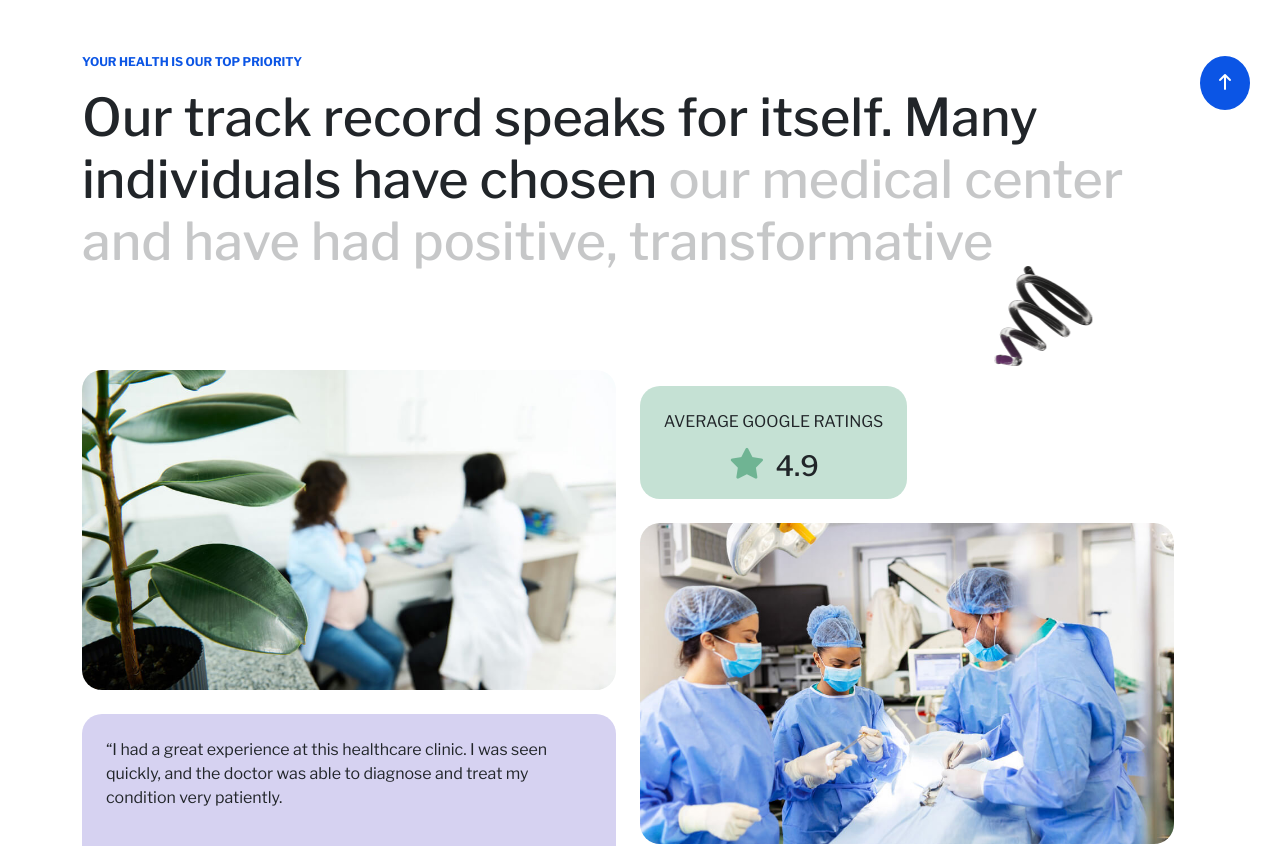
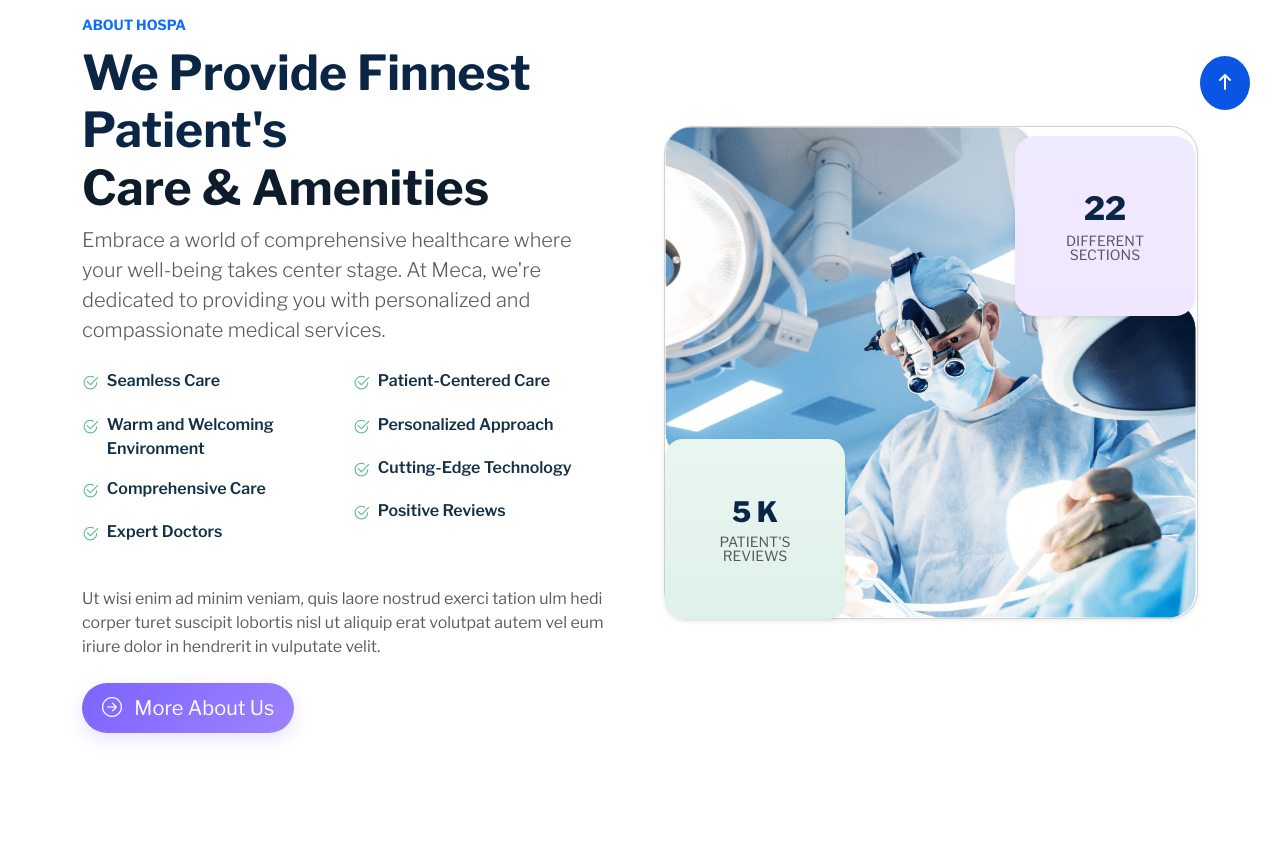
Before and after one commit to Rawanbahaa142/SMART_Health_Care-DEPI-, an Angular app: page / in a window 1280 px wide. Shown: the part 660-1506 px from the top of the page. Built offline with nearby package versions, Linux system fonts and the light colour scheme.

Commit message:
About Hospo

```diff
--- a/src/app/interface/interface.css
+++ b/src/app/interface/interface.css
@@ -20,6 +20,110 @@
 }
 
 /* End Bannner Style */
+
+/* Start About Hospo */
+/* Start About Hospo */
+
+:host {
+  --primary: #0b2545;
+  --muted: #6b7b8a;
+  --accent: #7c63ff;
+  --mint: #e6f7f1;
+  --lavender: #efe7ff;
+}
+
+.about-hospa {
+  .display-5 { color: var(--primary); }
+  .lead { color: var(--muted); }
+
+  .lists li {
+    padding: 8px 0;
+    font-weight: 600;
+    color: #133046;
+    .check {
+      color: #59b987;
+      font-size: 1.05rem;
+      margin-top: 2px;
+    }
+  }
+
+  .btn-purple {
+    background: linear-gradient(135deg, var(--accent), #9e83ff);
+    color: white;
+    border-radius: 30px;
+    padding: 10px 20px;
+    border: none;
+    box-shadow: 0 6px 18px rgba(124,99,255,0.18);
+  }
+
+  .image-card {
+    border-radius: 28px;
+    overflow: hidden;
+    position: relative;
+  }
+
+  .rounded-custom {
+    width: 100%;
+    height: auto;
+    display: block;
+    border-top-right-radius: 28px;
+    border-bottom-left-radius: 28px;
+    object-fit: cover;
+  }
+
+
+  .stat-card {
+    width: 180px;
+    height: 180px;
+    border-radius: 70px;
+    padding: 5%;
+    position: absolute;
+    text-align: center;
+    background: white;
+  }
+
+  .stat-top {
+    right:27px ;
+    top: 10px;
+    background: linear-gradient(180deg, #f0eaff, #efe7ff);
+    border-radius: 20px;
+  }
+
+  .stat-bottom {
+    left: 25px;
+    bottom: 0px;
+    background: linear-gradient(180deg, #e9f6f0, #dff1ea);
+    border-radius: 18px;
+  }
+
+  .stat-number {
+    font-weight: 800;
+    color: #0b2545;
+  }
+
+  .stat-label {
+    color: #5f6b73;
+    line-height: 1;
+    margin-top: 6px;
+  }
+
+  @media (max-width: 991px) {
+    .stat-top {
+      right: 12px;
+      top: -6px;
+      transform: scale(0.92);
+    }
+    .stat-bottom {
+      left: 12px;
+      bottom: -6px;
+      transform: scale(0.92);
+    }
+  }
+}
+
+
+/* End About Hospo */
+/* End About Hospo */
 
 /* start Doctor Section */
 .our-doctors {
--- a/src/app/interface/interface.html
+++ b/src/app/interface/interface.html
@@ -1,5 +1,4 @@
 <app-navbar></app-navbar>
-
 
 <!-- Start Bannner -->
 <section class="banner d-flex justify-content-between align-items-center">
@@ -15,39 +14,121 @@
       <app-button></app-button>
     </div>
     <div class="right-content">
-      <img
-        src="/banner_Doc.png"
-        alt=""
-        class="img-fluid position-relative z-2"
-      />
+      <img src="/banner_Doc.png" alt="" class="img-fluid position-relative z-2" />
     </div>
   </div>
 </section>
 <!-- End Bannner -->
+
+<!-- Start About Hospo -->
+<div class="about-hospa container py-5">
+  <div class="row align-items-center gx-5">
+    <div class="col-lg-6">
+      <small class="text-primary fw-bold">ABOUT HOSPA</small>
+      <h1 class="display-5 fw-bold mt-2">
+        We Provide Finnest Patient's <span class="text-dark d-block">Care & Amenities</span>
+      </h1>
+      <p class="lead text-muted">
+        Embrace a world of comprehensive healthcare where your well-being takes center stage. At
+        Meca, we're dedicated to providing you with personalized and compassionate medical services.
+      </p>
+
+      <div class="row g-2 lists">
+        <div class="col-6">
+          <ul class="list-unstyled">
+            <li class="d-flex align-items-start">
+              <i class="bi bi-check2-circle me-2 check"></i> Seamless Care
+            </li>
+            <li class="d-flex align-items-start">
+              <i class="bi bi-check2-circle me-2 check"></i> Warm and Welcoming Environment
+            </li>
+            <li class="d-flex align-items-start">
+              <i class="bi bi-check2-circle me-2 check"></i> Comprehensive Care
+            </li>
+            <li class="d-flex align-items-start">
+              <i class="bi bi-check2-circle me-2 check"></i> Expert Doctors
+            </li>
+          </ul>
+        </div>
+        <div class="col-6">
+          <ul class="list-unstyled">
+            <li class="d-flex align-items-start">
+              <i class="bi bi-check2-circle me-2 check"></i> Patient-Centered Care
+            </li>
+            <li class="d-flex align-items-start">
+              <i class="bi bi-check2-circle me-2 check"></i> Personalized Approach
+            </li>
+            <li class="d-flex align-items-start">
+              <i class="bi bi-check2-circle me-2 check"></i> Cutting-Edge Technology
+            </li>
+            <li class="d-flex align-items-start">
+              <i class="bi bi-check2-circle me-2 check"></i> Positive Reviews
+            </li>
+          </ul>
+        </div>
+      </div>
+
+      <p class="text-muted mt-3">
+        Ut wisi enim ad minim veniam, quis laore nostrud exerci tation ulm hedi corper turet
+        suscipit lobortis nisl ut aliquip erat volutpat autem vel eum iriure dolor in hendrerit in
+        vulputate velit.
+      </p>
+
+      <a class="btn btn-purple btn-lg mt-2"
+        ><i class="bi bi-arrow-right-circle me-2"></i> More About Us</a
+      >
+    </div>
+
+    <div class="col-lg-6 position-relative">
+      <div class="card image-card shadow-sm">
+        <img src="/about.png" alt="doctor" class="img-fluid rounded-custom" />
+      </div>
+
+      <div
+        class="stat-card stat-top shadow-sm d-flex flex-column align-items-center justify-content-center"
+      >
+        <div class="stat-number h2 mb-0">{{ sectionsCurrent }}</div>
+        <div class="stat-label small text-muted">DIFFERENT<br />SECTIONS</div>
+      </div>
+      <div
+        class="stat-card stat-bottom shadow-sm d-flex flex-column align-items-center justify-content-center"
+      >
+        <div class="stat-number h3 mb-0">{{ formatNumberWithSuffix(patientReviewsCurrent) }}</div>
+        <div class="stat-label small text-muted">PATIENT'S<br />REVIEWS</div>
+      </div>
+    </div>
+  </div>
+</div>
+<!-- End About Hospo -->
 
 <!-- start customer opinins -->
 <section class="interface-container customer-opinions mt-4">
   <div class="container">
     <div class="row">
       <p class="head-p">YOUR HEALTH IS OUR TOP PRIORITY</p>
-    <h2 class="h2-with-opicaty mb-5">Our track record speaks for itself. Many individuals have chosen <span class="opacity-25">our medical center and have had positive, transformative</span></h2>
+      <h2 class="h2-with-opicaty mb-5">
+        Our track record speaks for itself. Many individuals have chosen
+        <span class="opacity-25">our medical center and have had positive, transformative</span>
+      </h2>
       <div class="image">
-      <img src="/shape.png" alt="">
+        <img src="/shape.png" alt="" />
       </div>
       <div class="under-img row mt-5">
-
         <div class="left-side col-lg-6 col-12">
-        <img src="/testimonial1.jpg" alt="" class="w-100 rounded-card">
+          <img src="/testimonial1.jpg" alt="" class="w-100 rounded-card" />
           <div class="opinions p-4 mt-4 rounded-card">
-          <p>“I had a great experience at this healthcare clinic. I was seen quickly, and the doctor was able to diagnose and treat my condition very patiently.</p>
+            <p>
+              “I had a great experience at this healthcare clinic. I was seen quickly, and the
+              doctor was able to diagnose and treat my condition very patiently.
+            </p>
             <div class="img-with-opinion d-flex mt-5">
-            <img src="/user3.jpg" alt="">
+              <img src="/user3.jpg" alt="" />
               <div class="opinion">
                 <h3>Walter White</h3>
                 <p>Head of Cardiology Department</p>
               </div>
               <div class="directions">
-              <button class="mb-1"><i class="fa-solid fa-arrow-left "></i></button>
+                <button class="mb-1"><i class="fa-solid fa-arrow-left"></i></button>
                 <button><i class="fa-solid fa-arrow-right"></i></button>
               </div>
             </div>
@@ -55,23 +136,25 @@
         </div>
 
         <div class="right-side col-lg-6 col-12 mt-3">
-        <div class="col-12 col-sm-6 bg-success  text-center bg-opacity-25 border border-0 p-2 rounded-card">
+          <div
+            class="col-12 col-sm-6 bg-success text-center bg-opacity-25 border border-0 p-2 rounded-card"
+          >
             <p class="mt-3">AVERAGE GOOGLE RATINGS</p>
             <div class="d-flex justify-content-center">
               <i class="fa-solid fa-star text-success text-opacity-50"></i>
               <h3>4.9</h3>
             </div>
           </div>
-        <div class="col-12 mt-4 ">
-          <img src="/testimonial2.jpg" alt="" class="w-100 rounded-card">
+          <div class="col-12 mt-4">
+            <img src="/testimonial2.jpg" alt="" class="w-100 rounded-card" />
           </div>
-        <div class="col-12 col-sm-11  mt-4 bg-secondary bg-opacity-25 rounded-card ">
+          <div class="col-12 col-sm-11 mt-4 bg-secondary bg-opacity-25 rounded-card">
             <div class="d-flex p-3 align-items-center">
               <div class="icon">
                 <i class="fa-solid fa-house-medical"></i>
               </div>
               <div class="sentence p-3">
-              <p >HIPAA COMPLIANT</p>
+                <p>HIPAA COMPLIANT</p>
                 <h5>Hospa provides award-winning quality care</h5>
               </div>
             </div>
@@ -82,7 +165,6 @@
   </div>
 </section>
 <!-- end customer Opinins -->
-
 
 <!-- Start Doctors Section -->
 <section class="interface-container our-doctors shared-section-theme">
@@ -99,7 +181,8 @@
         data-bs-toggle="tab"
         data-bs-target="#cardiology"
         type="button"
-        role="tab">
+        role="tab"
+      >
         Cardiologist
       </button>
     </li>
@@ -162,14 +245,16 @@
           class="carousel-control-prev"
           type="button"
           data-bs-target="#carouselCardiology"
-          data-bs-slide="prev">
+          data-bs-slide="prev"
+        >
           <i class="fa fa-arrow-left" aria-hidden="true"></i>
         </button>
         <button
           class="carousel-control-next"
           type="button"
           data-bs-target="#carouselCardiology"
-          data-bs-slide="next">
+          data-bs-slide="next"
+        >
           <i class="fa fa-arrow-right" aria-hidden="true"></i>
         </button>
       </div>
@@ -194,14 +279,16 @@
           class="carousel-control-prev"
           type="button"
           data-bs-target="#carouselCardiology"
-          data-bs-slide="prev">
+          data-bs-slide="prev"
+        >
           <i class="fa fa-arrow-left" aria-hidden="true"></i>
         </button>
         <button
           class="carousel-control-next"
           type="button"
           data-bs-target="#carouselCardiology"
-          data-bs-slide="next">
+          data-bs-slide="next"
+        >
           <i class="fa fa-arrow-right" aria-hidden="true"></i>
         </button>
       </div>
@@ -226,14 +313,16 @@
           class="carousel-control-prev"
           type="button"
           data-bs-target="#carouselCardiology"
-          data-bs-slide="prev">
+          data-bs-slide="prev"
+        >
           <i class="fa fa-arrow-left" aria-hidden="true"></i>
         </button>
         <button
           class="carousel-control-next"
           type="button"
           data-bs-target="#carouselCardiology"
-          data-bs-slide="next">
+          data-bs-slide="next"
+        >
           <i class="fa fa-arrow-right" aria-hidden="true"></i>
         </button>
       </div>
@@ -259,14 +348,16 @@
           class="carousel-control-prev"
           type="button"
           data-bs-target="#carouselCardiology"
-          data-bs-slide="prev">
+          data-bs-slide="prev"
+        >
           <i class="fa fa-arrow-left" aria-hidden="true"></i>
         </button>
         <button
           class="carousel-control-next"
           type="button"
           data-bs-target="#carouselCardiology"
-          data-bs-slide="next">
+          data-bs-slide="next"
+        >
           <i class="fa fa-arrow-right" aria-hidden="true"></i>
         </button>
       </div>
@@ -274,8 +365,6 @@
   </div>
 </section>
 <!-- End Doctors Section -->
-
-
 
 <!-- Start Blog Section -->
 <section class="interface-container shared-section-theme blog">
@@ -288,19 +377,22 @@
       <div class="col-md-4 col-lg-4 col-sm-12">
         <div class="card border-0">
           <div class="position-relative">
-              <img src="/blog1-3-800x530.jpg" class="card-img-top rounded" alt="...">
-              <div class="tag rounded-pill px-4 py-2 text-capitalize position-absolute">maternity</div>
+            <img src="/blog1-3-800x530.jpg" class="card-img-top rounded" alt="..." />
+            <div class="tag rounded-pill px-4 py-2 text-capitalize position-absolute">
+              maternity
+            </div>
           </div>
           <div class="card-body">
             <span class="mb-2 d-block">January 29, 2025 - 4 MINS READ</span>
-          <h5 class="card-title">How to prepare for your baby's arrival a checklist for expectant parents</h5>
+            <h5 class="card-title">
+              How to prepare for your baby's arrival a checklist for expectant parents
+            </h5>
             <app-readmore-button></app-readmore-button>
           </div>
         </div>
       </div>
     </div>
   </div>
-
 </section>
 <!-- End Blog Section -->
 
@@ -308,6 +400,5 @@
 <app-footer></app-footer>
 <!-- End Footer Section -->
 
-
 <!-- scroller -->
 <app-scroller></app-scroller>
--- a/src/app/interface/interface.ts
+++ b/src/app/interface/interface.ts
@@ -1,4 +1,4 @@
-import { Component } from '@angular/core';
+import { Component, OnDestroy, OnInit } from '@angular/core';
 
 @Component({
   selector: 'app-interface',
@@ -6,7 +6,75 @@ import { Component } from '@angular/core';
   templateUrl: './interface.html',
   styleUrls: ['./interface.css'],
 })
-export class Interface {
+export class Interface implements OnInit, OnDestroy {
+  sectionsTarget = 22;
+  patientReviewsTarget = 5000;
+
+  sectionsCurrent = 0;
+  patientReviewsCurrent = 0;
+
+  private rafIdSections: number | null = null;
+  private rafIdReviews: number | null = null;
+  private startTimeSections: number | null = null;
+  private startTimeReviews: number | null = null;
+
+  duration = 1200;
+
+  ngOnInit(): void {
+    this.sectionsCurrent = 0;
+    this.patientReviewsCurrent = 0;
+    this.animateSections();
+    this.animateReviews();
+  }
+
+  ngOnDestroy(): void {
+    if (this.rafIdSections) cancelAnimationFrame(this.rafIdSections);
+    if (this.rafIdReviews) cancelAnimationFrame(this.rafIdReviews);
+  }
+  private easeOutCubic(t: number): number {
+    return 1 - Math.pow(1 - t, 3);
+  }
+
+  private animateSections = (timestamp?: number) => {
+    if (!this.startTimeSections) this.startTimeSections = timestamp ?? performance.now();
+    const now = timestamp ?? performance.now();
+    const elapsed = now - this.startTimeSections;
+    const progress = Math.min(1, elapsed / this.duration);
+    const eased = this.easeOutCubic(progress);
+    this.sectionsCurrent = Math.floor(eased * this.sectionsTarget);
+
+    if (progress < 1) {
+      this.rafIdSections = requestAnimationFrame(this.animateSections);
+    } else {
+      this.sectionsCurrent = this.sectionsTarget;
+      this.startTimeSections = null;
+      this.rafIdSections = null;
+    }
+  };
+  private animateReviews = (timestamp?: number) => {
+    if (!this.startTimeReviews) this.startTimeReviews = timestamp ?? performance.now();
+    const now = timestamp ?? performance.now();
+    const elapsed = now - this.startTimeReviews;
+    const progress = Math.min(1, elapsed / (this.duration + 200)); // a bit slower
+    const eased = this.easeOutCubic(progress);
+    this.patientReviewsCurrent = Math.floor(eased * this.patientReviewsTarget);
+
+    if (progress < 1) {
+      this.rafIdReviews = requestAnimationFrame(this.animateReviews);
+    } else {
+      this.patientReviewsCurrent = this.patientReviewsTarget;
+      this.startTimeReviews = null;
+      this.rafIdReviews = null;
+    }
+  };
+
+  formatNumberWithSuffix(n: number): string {
+    if (n >= 1000) {
+      const thousands = Math.floor(n / 1000);
+      return `${thousands} K`;
+    }
+    return String(n);
+  }
   doctors = [
     { imgUrl: 'doctor1.jpg', name: 'Dr. Jonathon Ronan', jobTitle: 'Cardiologist' },
     { imgUrl: 'doctor2.jpg', name: 'Dr. Walter White', jobTitle: 'Cardiologist' },
```
Also changed, not shown: src/index.html (+14 -8 lines), public/about.png (added). Lines whose indentation alone changed are shown as unchanged.
